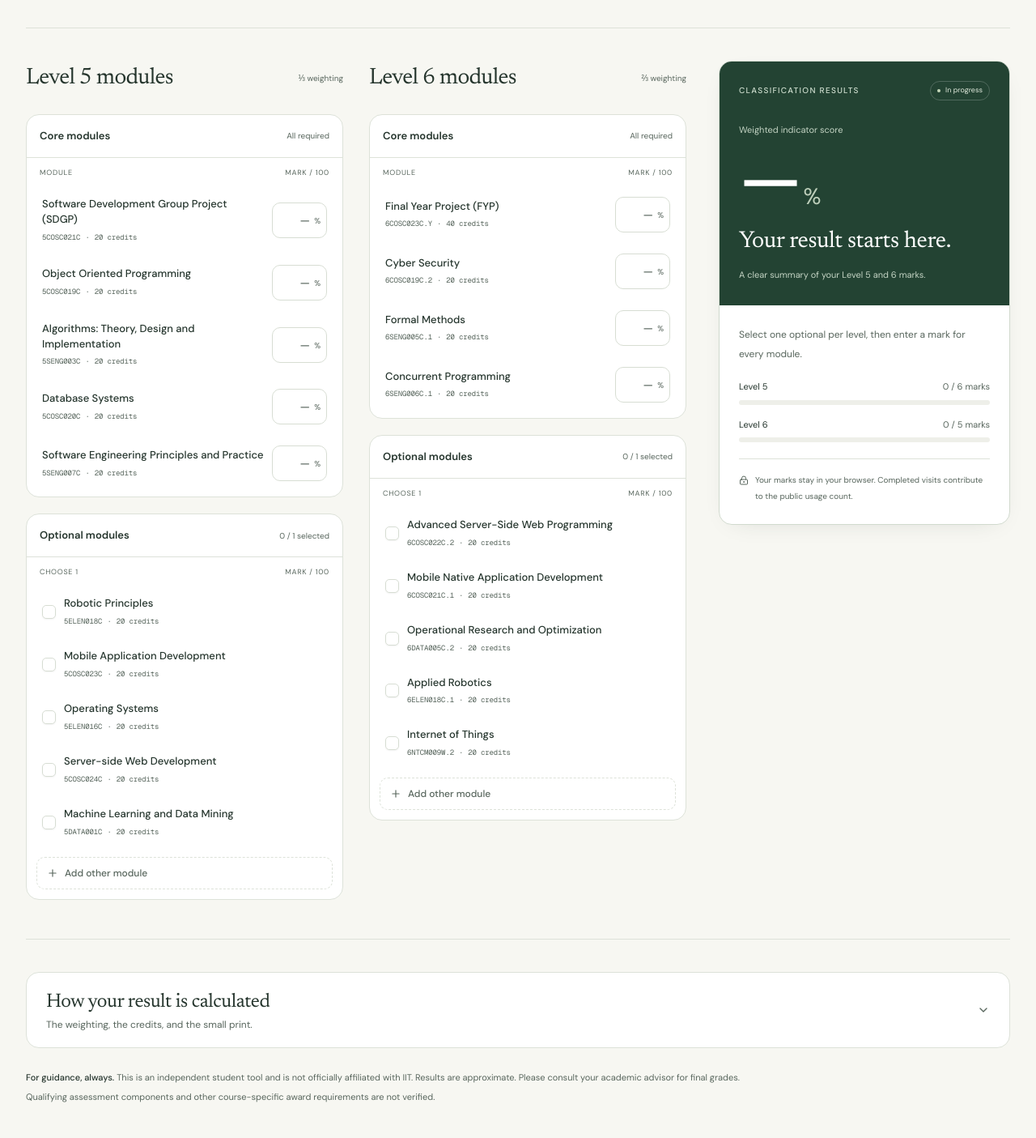
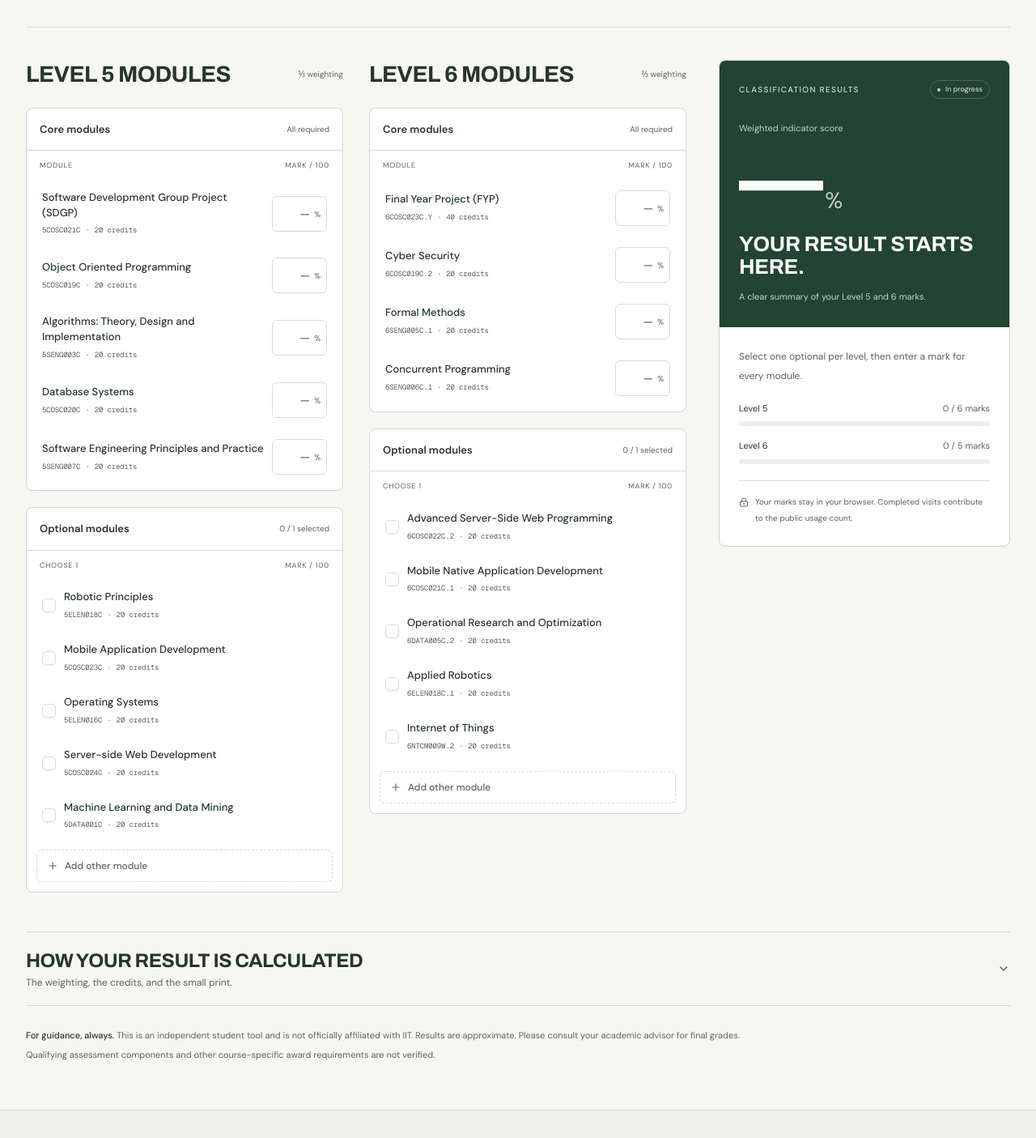
Before and after one commit to anjaya02/grade-calculator, a Next.js app: page /se-calculator in a window 1280 px wide. Shown: the part 266-1671 px from the top of the page at 81% size. Built offline with nearby package versions, Linux system fonts and the light colour scheme.

Commit message:
style: sharpen typography and simplify calculator surfaces

```diff
--- a/src/app/globals.css
+++ b/src/app/globals.css
@@ -7,7 +7,7 @@
   --color-background: var(--background);
   --color-foreground: var(--foreground);
   --font-sans: var(--font-dm-sans);
-  --font-display: var(--font-newsreader);
+  --font-display: var(--font-archivo);
   --font-mono: var(--font-geist-mono);
   --color-sidebar-ring: var(--sidebar-ring);
   --color-sidebar-border: var(--sidebar-border);
@@ -45,7 +45,7 @@
 }
 
 :root {
-  --radius: 0.75rem;
+  --radius: 0.5rem;
   --background: #f7f7f2;
   --foreground: #25352d;
   --card: oklch(1 0 0);
@@ -61,7 +61,7 @@
   --accent: #edf2ec;
   --accent-foreground: #285442;
   --destructive: oklch(0.577 0.245 27.325);
-  --border: #dde2d9;
+  --border: #d4dbd0;
   --input: #d7ddd3;
   --ring: #6c8d74;
   --chart-1: oklch(0.646 0.222 41.116);
@@ -121,6 +121,13 @@
     @apply bg-background font-sans text-foreground;
     text-rendering: optimizeLegibility;
   }
+  .font-display {
+    font-variation-settings: "wdth" 80;
+  }
+  .font-score {
+    font-family: var(--font-archivo), sans-serif;
+    font-variation-settings: "wdth" 75;
+  }
   html {
     scroll-behavior: smooth;
     scroll-padding-top: 6rem;
--- a/src/app/layout.tsx
+++ b/src/app/layout.tsx
@@ -1,5 +1,5 @@
 import type { Metadata } from "next";
-import { DM_Sans, Newsreader, Geist_Mono } from "next/font/google";
+import { Archivo, DM_Sans, Geist_Mono } from "next/font/google";
 import "./globals.css";
 
 const dmSans = DM_Sans({
@@ -8,10 +8,11 @@ const dmSans = DM_Sans({
   display: "swap",
 });
 
-const newsreader = Newsreader({
-  variable: "--font-newsreader",
+const archivo = Archivo({
+  variable: "--font-archivo",
   subsets: ["latin"],
-  style: ["normal", "italic"],
+  weight: "variable",
+  axes: ["wdth"],
   display: "swap",
 });
 
@@ -33,7 +34,7 @@ export default function RootLayout({
   return (
     <html lang="en">
       <body
-        className={`${dmSans.variable} ${newsreader.variable} ${geistMono.variable} antialiased`}
+        className={`${dmSans.variable} ${archivo.variable} ${geistMono.variable} antialiased`}
       >
         {children}
       </body>
--- a/src/components/SiteBrand.tsx
+++ b/src/components/SiteBrand.tsx
@@ -9,9 +9,9 @@ export function SiteBrand() {
     >
       <span
         aria-hidden="true"
-        className="flex size-8 items-center justify-center rounded-lg bg-primary font-display text-[25px] leading-none text-white sm:size-9 sm:text-[27px]"
+        className="flex size-8 items-center justify-center rounded-md bg-primary font-display text-[22px] font-extrabold leading-none text-white sm:size-9 sm:text-[24px]"
       >
-        d<span className="text-[#c1d8ac]">.</span>
+        D<span className="text-[#c1d8ac]">.</span>
       </span>
       <span className="text-sm font-semibold tracking-[-0.035em] sm:text-[15px]">
         Degree Calculator<span className="text-primary">.</span>
--- a/src/components/UsageBanner.tsx
+++ b/src/components/UsageBanner.tsx
@@ -62,7 +62,7 @@ export function UsageBanner() {
     <section
       aria-labelledby="usage-heading"
       aria-busy={loading}
-      className="my-10 rounded-xl border border-border bg-[#eef1e8] px-6 py-7 sm:my-14 sm:px-8"
+      className="my-10 border-y border-border bg-[#eef1e8] px-6 py-7 sm:my-14 sm:px-8"
     >
       <div className="mb-7 flex flex-wrap items-baseline justify-between gap-x-5 gap-y-2">
         <h2 id="usage-heading" className="text-sm font-medium">
@@ -81,7 +81,7 @@ export function UsageBanner() {
             <dt className="text-[10px] leading-4 text-muted-foreground sm:text-xs">
               {label}
             </dt>
-            <dd className="mt-2 text-3xl font-medium tabular-nums tracking-[-0.045em] text-primary sm:text-4xl">
+            <dd className="mt-2 font-display text-3xl font-bold tabular-nums tracking-[-0.03em] text-primary sm:text-4xl">
               {value === undefined
                 ? loading
                   ? "…"
--- a/src/features/grade-calculator/components/calculation-method.tsx
+++ b/src/features/grade-calculator/components/calculation-method.tsx
@@ -15,10 +15,10 @@ export function CalculationMethod({
     "Disregarding credits does not turn a failed module into a pass. Every Level 5 and 6 module must still receive credit before an Honours classification can be assigned.",
   ];
   return (
-    <details className="group rounded-xl border border-border bg-white">
-      <summary className="flex cursor-pointer items-center justify-between gap-4 rounded-xl px-5 py-5 outline-offset-4 sm:px-6">
+    <details className="group border-y border-border">
+      <summary className="flex cursor-pointer items-center justify-between gap-4 py-5 outline-offset-4">
         <span>
-          <span className="block font-display text-2xl tracking-[-0.02em]">
+          <span className="block font-display text-2xl font-bold uppercase leading-tight tracking-[-0.02em]">
             How your result is calculated
           </span>
           <span className="mt-1 block text-xs text-muted-foreground">
@@ -30,12 +30,12 @@ export function CalculationMethod({
           aria-hidden="true"
         />
       </summary>
-      <div className="grid gap-7 border-t border-border px-5 py-6 sm:px-6 lg:grid-cols-[280px_1fr] lg:gap-10">
+      <div className="grid gap-7 border-t border-border py-6 lg:grid-cols-[280px_1fr] lg:gap-10">
         <div className="self-start rounded-lg bg-[#eef1e8] p-5">
           <p className="mb-4 text-[10px] font-medium uppercase tracking-[0.12em] text-muted-foreground">
             The weighted indicator
           </p>
-          <p className="font-display text-2xl leading-relaxed text-primary">
+          <p className="text-xl font-medium leading-relaxed text-primary">
             ⅓ × Level 5 average
             <br />
             <span className="text-muted-foreground">+</span> ⅔ × Level 6 average
--- a/src/features/grade-calculator/components/grade-calculator.tsx
+++ b/src/features/grade-calculator/components/grade-calculator.tsx
@@ -24,7 +24,7 @@ export function GradeCalculator({ config }: GradeCalculatorProps) {
           <p className="mb-3 font-mono text-[10px] uppercase tracking-[0.13em] text-muted-foreground">
             {config.id} / Degree classification worksheet
           </p>
-          <h1 className="font-display text-[2.75rem] font-normal leading-tight tracking-[-0.035em] sm:text-5xl">
+          <h1 className="font-display text-[2.5rem] font-bold uppercase leading-[1.05] tracking-[-0.025em] sm:text-[3.5rem]">
             {config.name}
           </h1>
           <p className="mt-3 max-w-xl text-sm leading-6 text-muted-foreground">
@@ -46,7 +46,7 @@ export function GradeCalculator({ config }: GradeCalculatorProps) {
           </aside>
         </div>
 
-        <div className="mt-12 border-t border-border pt-10">
+        <div className="mt-12">
           <CalculationMethod
             optionalModulesPerLevel={config.optionalModulesPerLevel}
           />
--- a/src/features/grade-calculator/components/level-section.tsx
+++ b/src/features/grade-calculator/components/level-section.tsx
@@ -15,7 +15,7 @@ export function LevelSection({ config, controller, level }: LevelSectionProps) {
       <div className="flex items-center justify-between gap-3 pb-1">
         <h2
           id={`heading-${level}`}
-          className="font-display text-[1.75rem] tracking-[-0.025em]"
+          className="font-display text-[1.75rem] font-bold uppercase leading-tight tracking-[-0.02em]"
         >
           Level {levelNumber} modules
         </h2>
--- a/src/features/grade-calculator/components/module-section.tsx
+++ b/src/features/grade-calculator/components/module-section.tsx
@@ -28,7 +28,7 @@ export function ModuleSection({
 
   return (
     <section
-      className="overflow-hidden rounded-xl border border-border bg-white"
+      className="overflow-hidden rounded-lg border border-border bg-white"
       aria-labelledby={`heading-${level} ${level}-${moduleType}-heading`}
     >
       <div className="flex items-center justify-between gap-2 border-b border-border px-4 py-4">
--- a/src/features/grade-calculator/components/results-card.tsx
+++ b/src/features/grade-calculator/components/results-card.tsx
@@ -37,7 +37,7 @@ export function ResultsCard({ controller, config }: ResultsCardProps) {
     <section
       id="classification-results"
       aria-labelledby="results-heading"
-      className="scroll-mt-24 overflow-hidden rounded-xl border border-[#d1dace] bg-white shadow-[0_8px_30px_-20px_#25352d40]"
+      className="scroll-mt-24 overflow-hidden rounded-lg border border-[#c7d3c3] bg-white"
     >
       <div className="bg-[#234333] px-6 pb-7 pt-6 text-white">
         <div className="mb-7 flex items-center justify-between gap-2">
@@ -73,15 +73,15 @@ export function ResultsCard({ controller, config }: ResultsCardProps) {
           </p>
           <output
             aria-label="Rounded indicator score"
-            className="flex items-baseline gap-1 text-[5.5rem] font-medium leading-[1.15] tabular-nums tracking-[-0.075em]"
+            className="font-score flex items-baseline gap-1 text-[6.5rem] font-extrabold leading-none tabular-nums tracking-[-0.055em]"
           >
             {results ? results.roundedIndicatorScore : "—"}
-            <span className="ml-1 text-[1.75rem] font-normal tracking-[-0.03em] text-[#bdceba]">
+            <span className="ml-1 font-sans text-[1.75rem] font-normal tracking-[-0.03em] text-[#bdceba]">
               %
             </span>
           </output>
           <p
-            className={`mt-2 font-display text-[1.8rem] leading-tight tracking-[-0.015em] ${hasFailedModules ? "text-[#f1d4b1]" : ""}`}
+            className={`mt-3 font-display text-[1.625rem] font-bold uppercase leading-[1.1] tracking-[-0.01em] ${hasFailedModules ? "text-[#f1d4b1]" : ""}`}
           >
             {classification?.label ?? "Your result starts here."}
           </p>
```
Also changed, not shown: src/app/page.tsx (+12 -17 lines).
